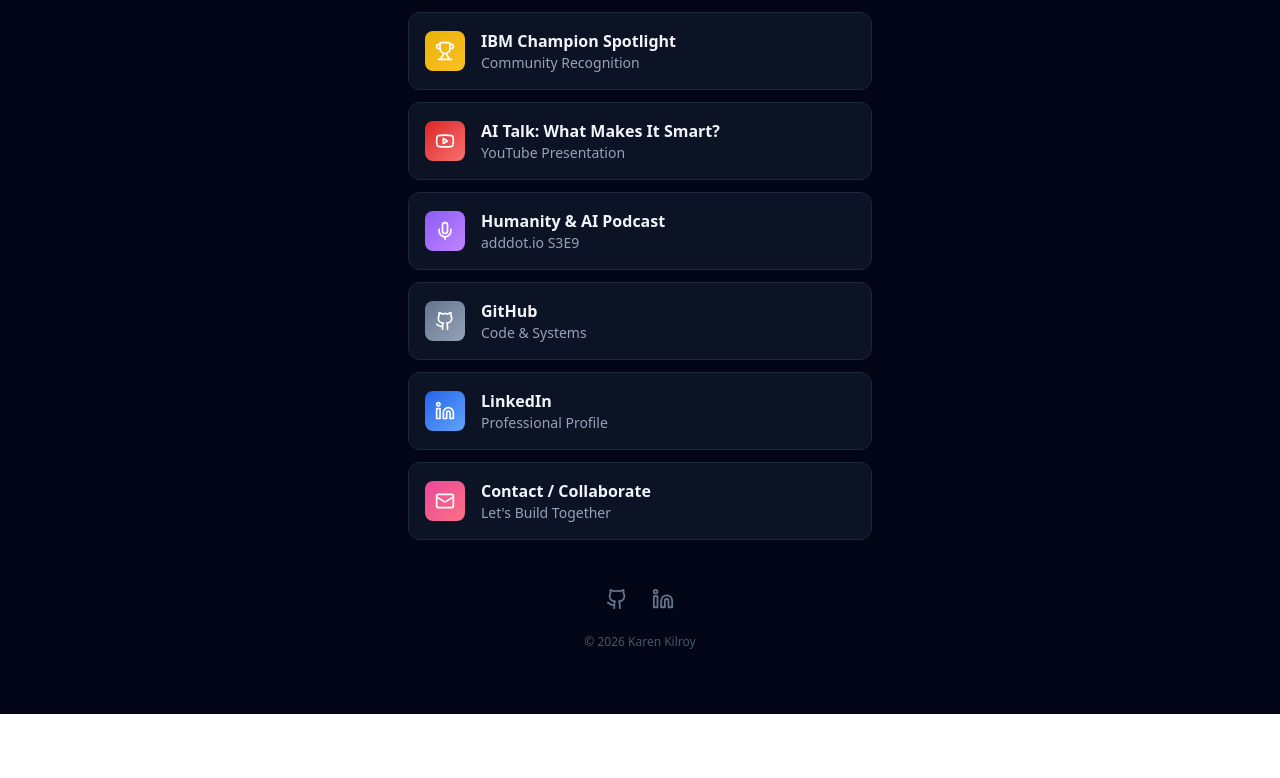
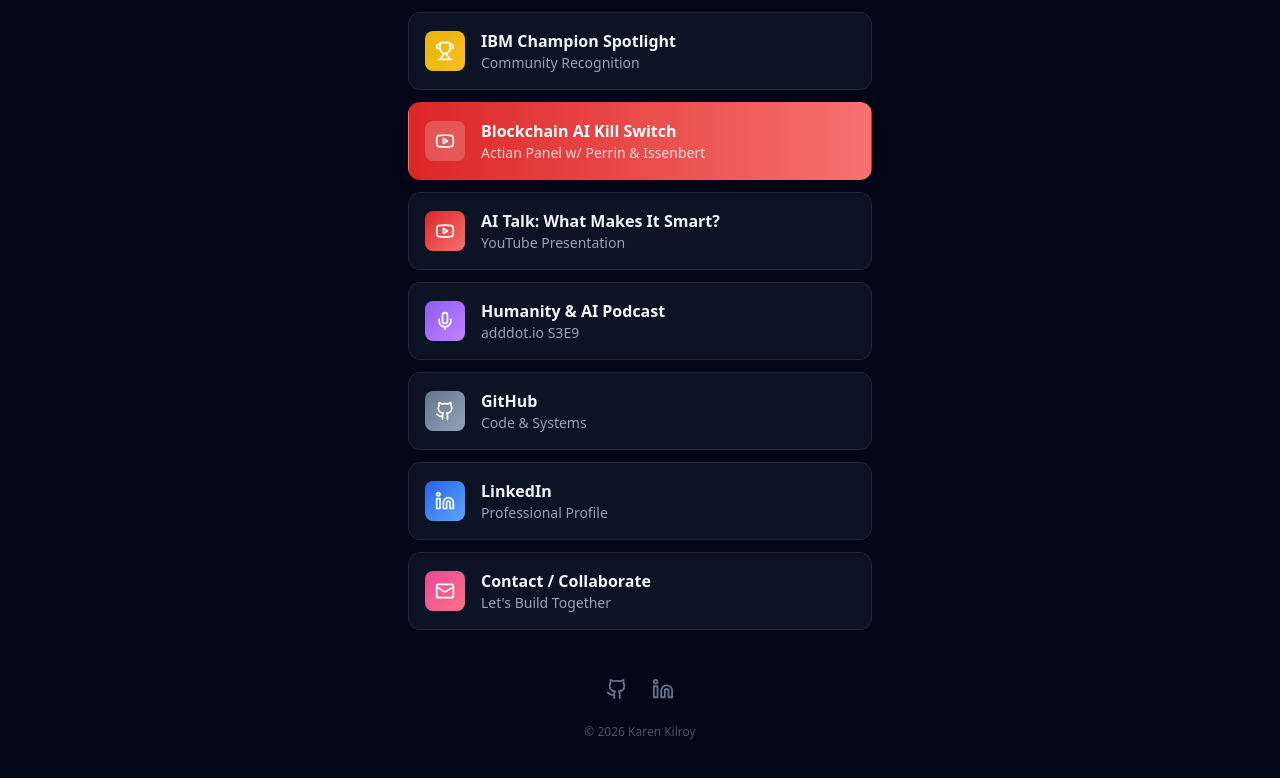
Before and after one commit to kilroyblockchain/karenkilroy, a React (Create React App) app: page /links in a window 1280 px wide. Shown: the part 1010-1788 px from the top of the page. Before the commit the page ends 1724 px from the top, so only its background shows below. Built offline with nearby package versions, Linux system fonts and the light colour scheme.

Commit message:
blockchain kill switch video link

```diff
--- a/src/LinkTree.js
+++ b/src/LinkTree.js
@@ -68,6 +68,14 @@
       gradient: "from-yellow-500 to-amber-400"
     },
     // Talks & Media
+    {
+      title: "Blockchain AI Kill Switch",
+      subtitle: "Actian Panel w/ Perrin & Issenbert",
+      url: "https://www.youtube.com/watch?v=xgqtv2nv0_4",
+      icon: Youtube,
+      highlight: true,
+      gradient: "from-red-600 to-red-400"
+    },
     {
       title: "AI Talk: What Makes It Smart?",
       subtitle: "YouTube Presentation",
```
